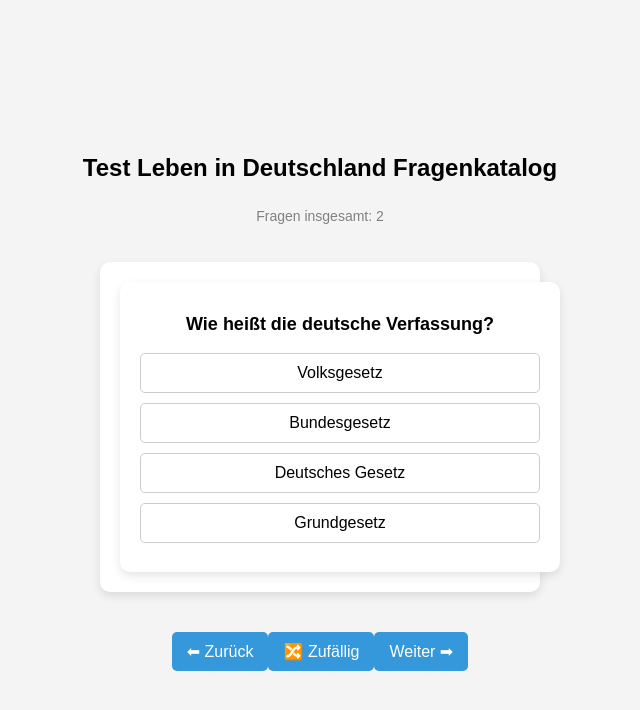
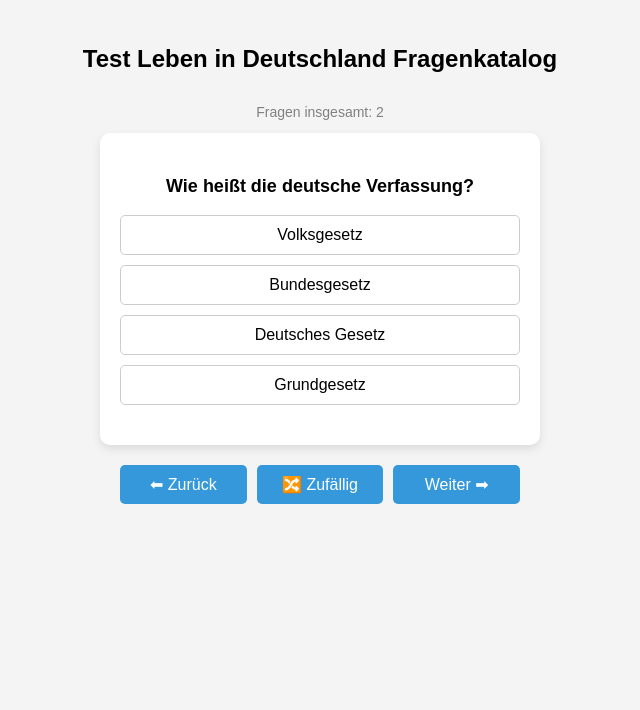
Before and after one commit to roieshalom/BETU, a React (Vite) app in the folder my-project/: page / in a window 1280 px wide. Shown: the top 710 px of the page, without its empty margins (320-960 px from the left). Built offline with nearby package versions, Linux system fonts and the light colour scheme.

Commit message:
css fixes

```diff
--- a/my-project/src/App.css
+++ b/my-project/src/App.css
@@ -5,10 +5,9 @@ body {
   margin: 0;
   padding: 0;
   display: flex;
-  justify-content: center;
+  flex-direction: column;
   align-items: center;
   min-height: 100vh;
-  flex-direction: column;
 }
 
 .wrapper {
@@ -16,7 +15,6 @@ body {
   display: flex;
   flex-direction: column;
   align-items: center;
-  justify-content: center;
   padding: 20px 0;
 }
 
@@ -32,27 +30,26 @@ body {
 .question-count {
   font-size: 14px;
   color: gray;
+  margin-top: 10px;
   margin-bottom: 10px;
-  background: #f4f4f4;
-  padding: 5px;
-  width: 100%;
 }
 
 .container {
   max-width: 400px;
   width: 90%;
-  margin: 20px auto;
   padding: 20px;
   background: white;
   box-shadow: 0px 4px 10px rgba(0, 0, 0, 0.1);
   border-radius: 10px;
   text-align: center;
+  display: flex;
+  flex-direction: column;
+  align-items: center;
+  justify-content: center;
 }
 
 .flashcard {
   width: 100%;
-  min-height: 250px;
-  max-height: 350px;
   display: flex;
   flex-direction: column;
   justify-content: center;
@@ -60,7 +57,6 @@ body {
   padding: 20px;
   border-radius: 10px;
   background: white;
-  box-shadow: 0px 4px 10px rgba(0, 0, 0, 0.1);
 }
 
 .question {
@@ -69,12 +65,6 @@ body {
   margin-bottom: 15px;
   color: black;
   text-align: center;
-}
-
-.question-number {
-  font-size: 14px;
-  color: gray;
-  margin-top: 10px;
 }
 
 .options {
@@ -112,10 +102,14 @@ body {
 .controls {
   display: flex;
   justify-content: space-between;
+  width: 100%;
+  max-width: 400px;
   margin-top: 20px;
+  gap: 10px;
 }
 
 .controls button {
+  flex: 1;
   padding: 10px 15px;
   border: none;
   background: #3498db;
```
